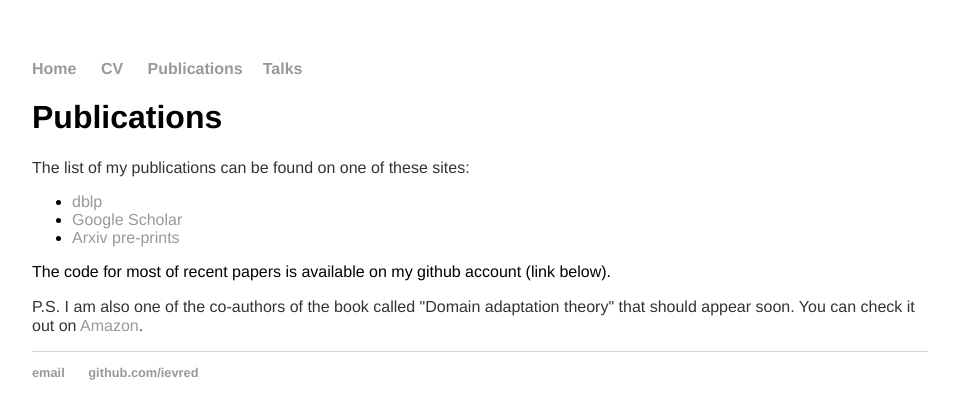
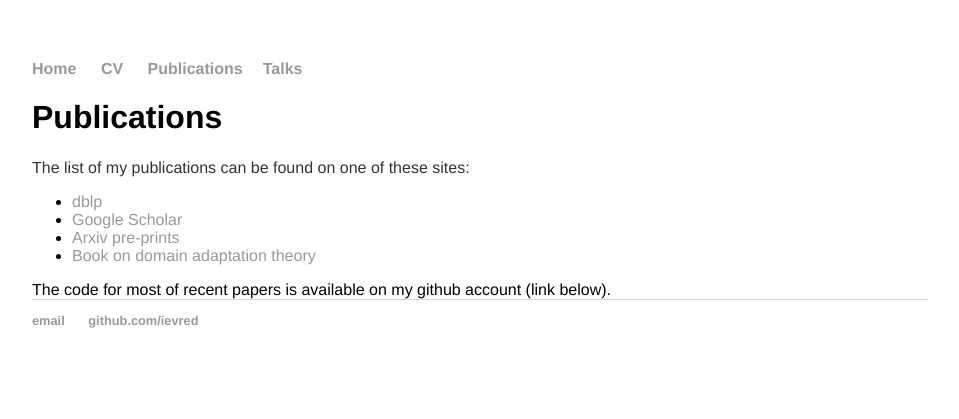
Before and after one commit to ievred/ievred.github.io, a Jekyll site: the page built from pubs/index.html, in a window 1280 px wide. Shown: the top 419 px of the page, without its empty margins (160-1119 px from the left). Built offline with Jekyll 4.4.1, drawn with Linux system fonts in a browser that asks for light colours.

Commit message:
Update index.html

```diff
--- a/pubs/index.html
+++ b/pubs/index.html
@@ -8,10 +8,7 @@ title: Publications
     <li><a href="http://dblp.uni-trier.de/pers/hd/r/Redko:Ievgen">dblp</a></li>
     <li><a href="https://scholar.google.fr/citations?user=qJ1-XewAAAAJ&hl=en">Google Scholar</a></li>
     <li><a href="https://arxiv.org/search/?searchtype=author&query=Redko%2C+I">Arxiv pre-prints</a></li>
+    <li><a href="https://www.amazon.com/Domain-Adaptation-Theory-Available-Theoretical/dp/178548236X">Book on domain adaptation theory</a></li>
   </ul>
 
 The code for most of recent papers is available on my github account (link below).
-
-
-<p>P.S. I am also one of the co-authors of the book called "Domain adaptation theory" that should appear soon.
-	You can check it out on <a href="https://www.amazon.com/Domain-Adaptation-Theory-Available-Theoretical/dp/178548236X">Amazon</a>.</p>
```
